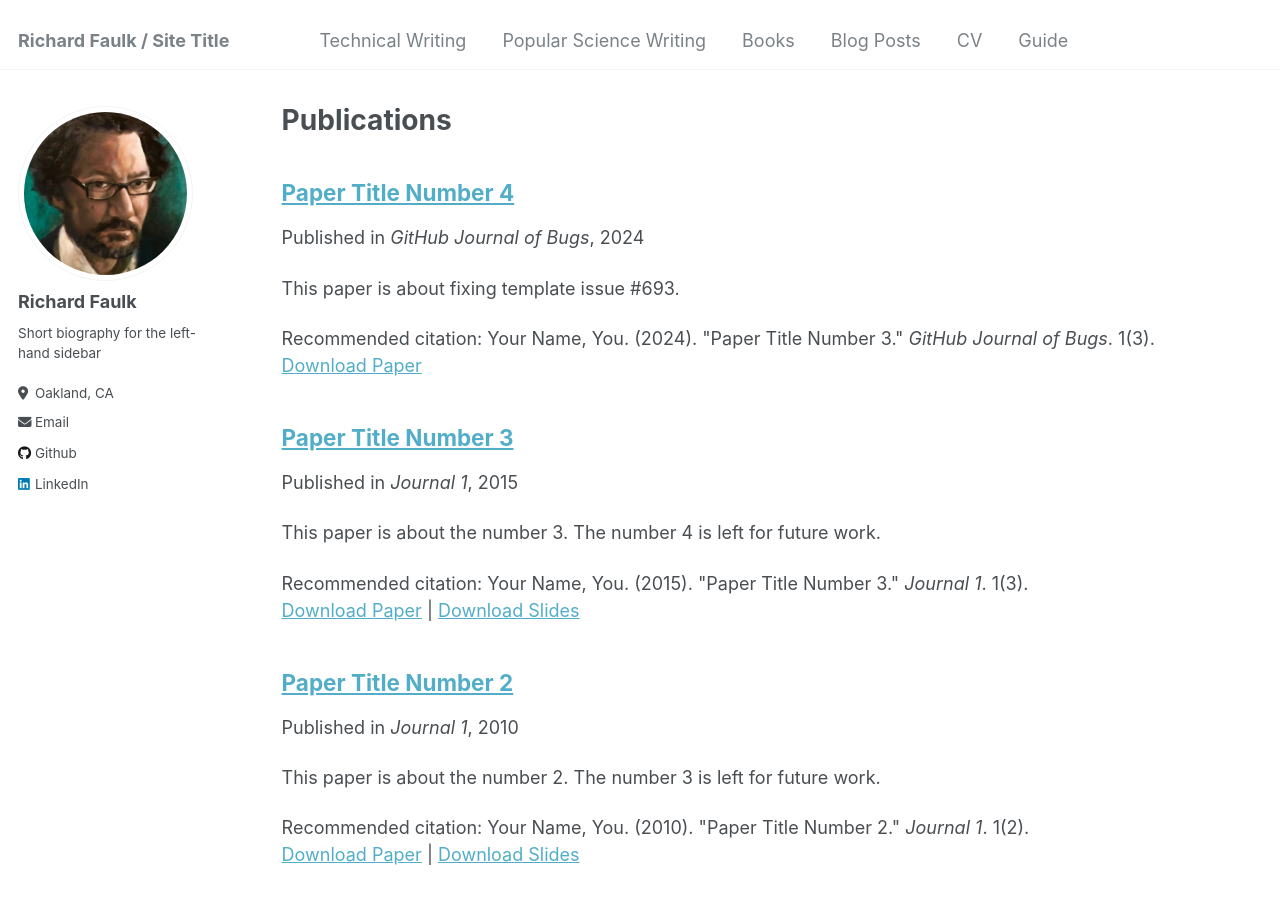
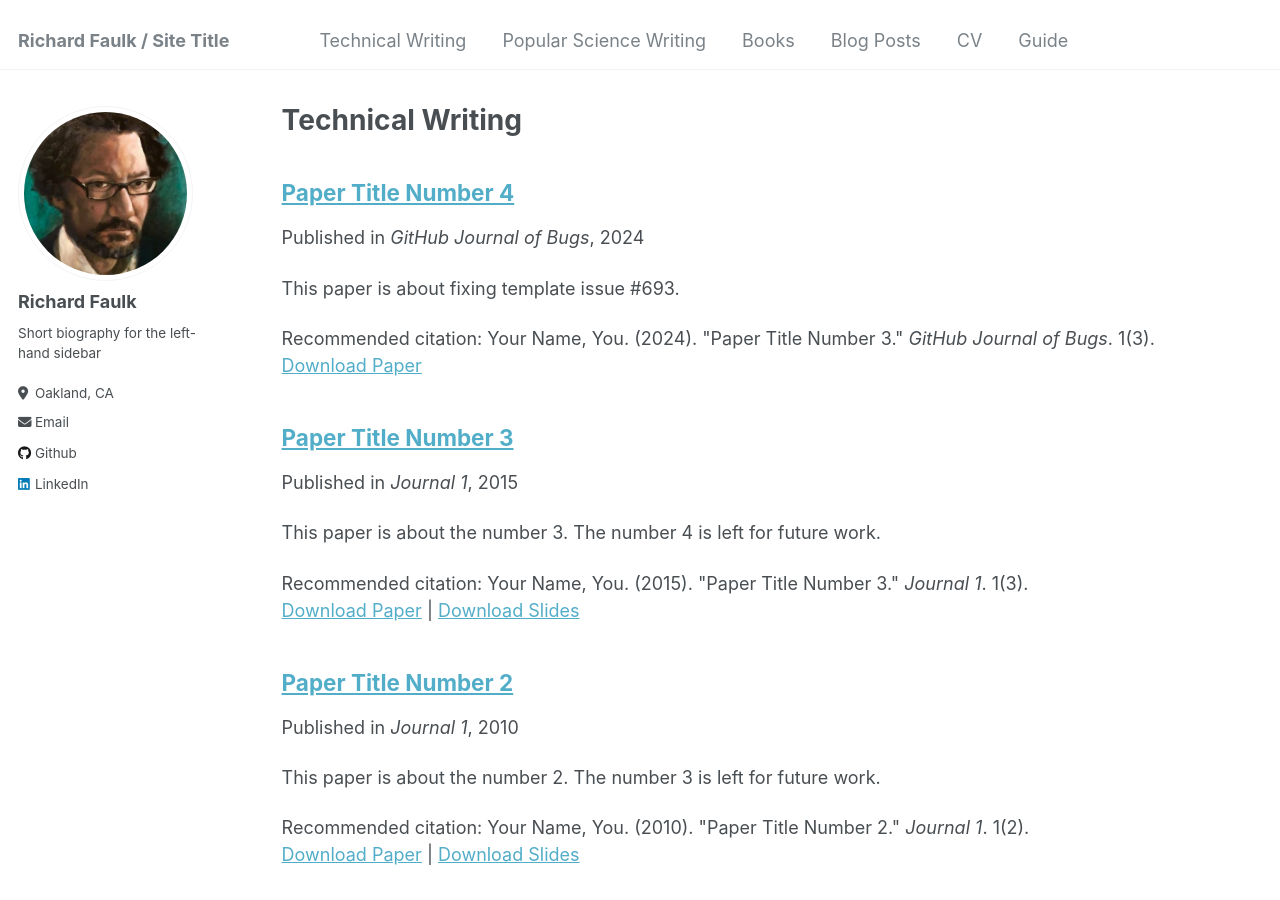
Before and after one commit to RichardKF/richardkf.github.io, a Jekyll site: the page built from _pages/publications.md, in a window 1280 px wide and 900 px high. Built offline with Jekyll 4.4.1, drawn with Linux system fonts in a browser that asks for light colours.

Commit message:
Update publications.md

```diff
--- a/_pages/publications.md
+++ b/_pages/publications.md
@@ -1,6 +1,6 @@
 ---
 layout: archive
-title: "Publications"
+title: "Technical Writing"
 permalink: /publications/
 author_profile: true
 ---
```
